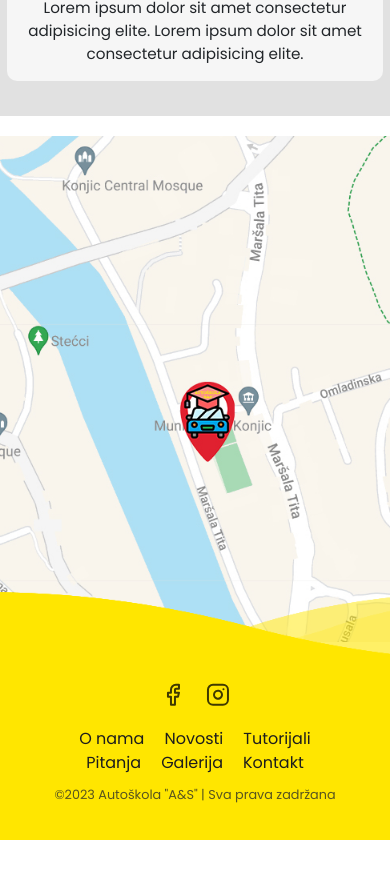
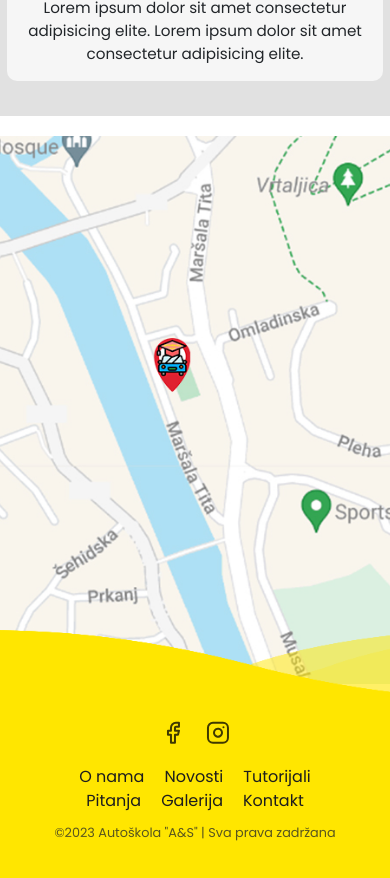
Before and after one commit to ediszatega/autoskolaas, an Angular app: page /pocetna in a window 390 px wide. Shown: the part 4200-5078 px from the top of the page. Before the commit the page ends 5040 px from the top, so only its background shows below. Built offline with nearby package versions, Linux system fonts and the light colour scheme.

Commit message:
map section new image

```diff
--- a/src/app/components/common/navbar/navbar.component.css
+++ b/src/app/components/common/navbar/navbar.component.css
@@ -20,6 +20,11 @@ header {
   padding: 28px 12%;
   transition: all 0.05s ease;
   filter: drop-shadow(0px 3px 5px #343434);
+  transition: navbar-color 0.4s ease-in-out;
+}
+
+.header-scrolled {
+  background-color: white;
 }
 
 .logo {
--- a/src/app/components/home/home.component.css
+++ b/src/app/components/home/home.component.css
@@ -296,12 +296,12 @@
 
 .location-map-section {
   width: 100%;
-  height: 60vh;
+  height: 65vh;
   background-image: url(../../../assets/autoskolaas_map_pin.jpg);
   background-position: center center;
   background-repeat: no-repeat;
   background-size: cover;
-  margin-bottom: -4%;
+  margin-bottom: -6%;
 }
 
 .location-map-img {
@@ -368,7 +368,7 @@
   }
 
   .location-map-section {
-    margin-bottom: -7%;
+    margin-bottom: -8%;
   }
 }
 
@@ -398,7 +398,7 @@
   }
 
   .location-map-section {
-    margin-bottom: -9%;
+    margin-bottom: -11%;
   }
 }
 
@@ -439,7 +439,7 @@
   }
 
   .location-map-section {
-    margin-bottom: -13%;
+    margin-bottom: -14%;
   }
 }
 
--- a/src/app/components/home/home.component.html
+++ b/src/app/components/home/home.component.html
@@ -405,7 +405,5 @@
     </div>
   </div>
 
-  <div class="location-map-section">
-    <div class="location-map-img"></div>
-  </div>
+  <div class="location-map-section"></div>
 </div>
```
Also changed, not shown: src/assets/autoskolaas_map_pin.jpg.
